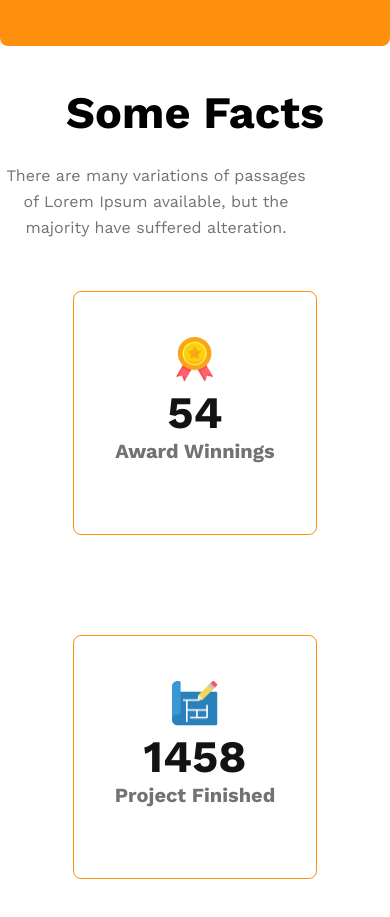
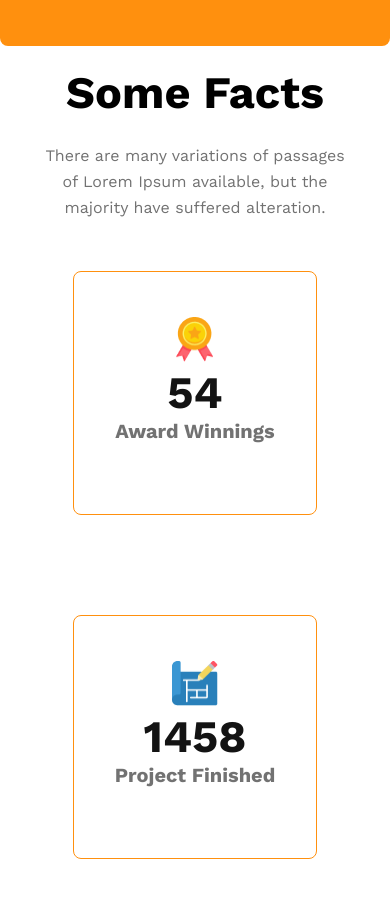
Before and after one commit to methubd/ph-assignment-two, a plain HTML site: page index.html in a window 390 px wide. Shown: the part 4356-5273 px from the top of the page. Drawn offline with nearby package versions, Linux system fonts and the light colour scheme.

Commit message:
finalization

```diff
--- a/styles/style.css
+++ b/styles/style.css
@@ -431,7 +431,7 @@ footer p {
     .overview-container {
         width: 100%;
         margin: auto;
-        margin-top: 30px;
+        margin-top: 10px;
         text-align: center;
     }
 
@@ -443,7 +443,7 @@ footer p {
     }
     .section-heading p {
         width: 80%;
-        margin: 0;
+        margin: auto;
         text-align: center;
     }
     .overview-box {
```
